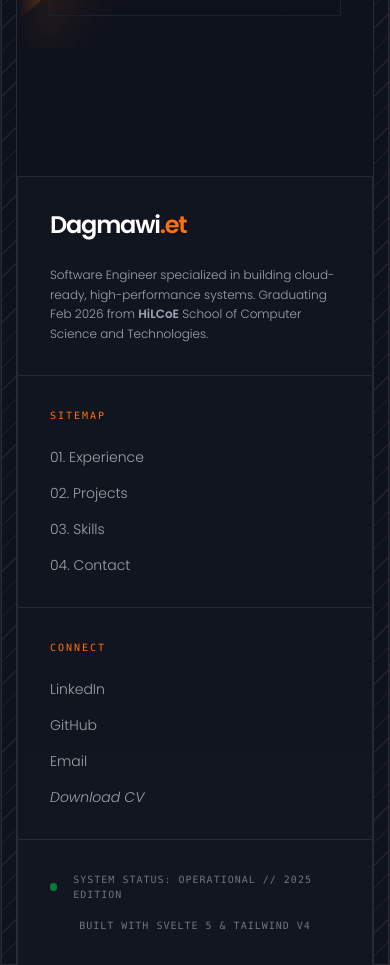
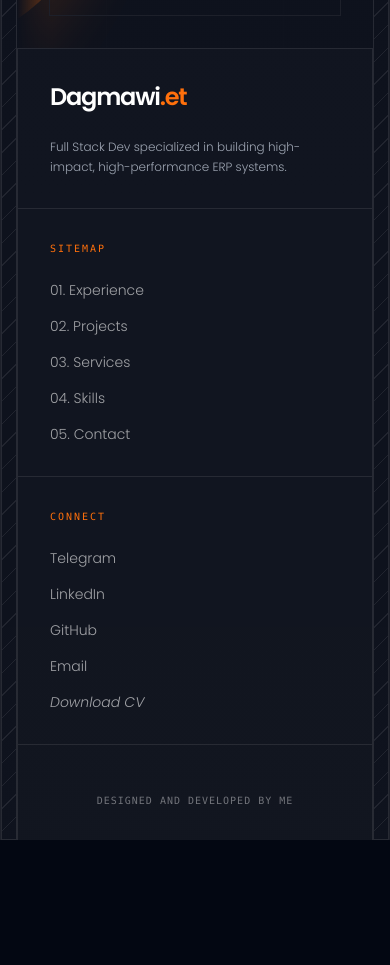
Before and after one commit to Dagin34/my-portfolio-v2, a SvelteKit app: page / in a window 390 px wide. Shown: the part 10000-10965 px from the top of the page. After the commit the page ends 10840 px from the top, so only its background shows below. Built offline with nearby package versions, Linux system fonts and the light colour scheme; some icons are missing.

Commit message:
Navigation and Footer

```diff
--- a/src/components/footer.svelte
+++ b/src/components/footer.svelte
@@ -1,9 +1,16 @@
-<footer class="mt-32 border-t border-border-color bg-white/1">
+<script>
+  import navLinks from "$lib/navigation";
+</script>
+
+<footer class=" border-t border-border-color bg-white/1">
   <div class="grid grid-cols-1 md:grid-cols-4 border-x border-border-color">
     <div
       class="p-8 md:p-12 border-b md:border-b-0 md:border-r border-border-color col-span-1 md:col-span-2"
     >
-      <a href="#home" class="text-2xl font-semibold tracking-tighter group flex">
+      <a
+        href="#home"
+        class="text-2xl font-semibold tracking-tighter group flex"
+      >
         <span class="group-hover:text-brand-primary transition-colors"
           >Dagmawi</span
         >
@@ -12,11 +19,11 @@
           >.et</span
         >
       </a>
-      <p class="mt-6 text-xs md:text-sm font-light text-gray-400 leading-relaxed max-w-sm">
-        Software Engineer specialized in building cloud-ready, high-performance
-        systems. Graduating Feb 2026 from <span class="font-semibold"
-          >HiLCoE</span
-        > School of Computer Science and Technologies.
+      <p
+        class="mt-6 text-xs md:text-sm font-light text-gray-400 leading-relaxed max-w-sm"
+      >
+        Full Stack Dev specialized in building high-impact, high-performance ERP
+        systems.
       </p>
     </div>
 
@@ -29,34 +36,15 @@
         Sitemap
       </h4>
       <ul class="space-y-4 text-sm font-light opacity-60">
-        <li>
-          <a
-            href="#experience"
-            class="hover:text-brand-primary hover:opacity-100 transition-all"
-            >01. Experience</a
-          >
-        </li>
-        <li>
-          <a
-            href="#projects"
-            class="hover:text-brand-primary hover:opacity-100 transition-all"
-            >02. Projects</a
-          >
-        </li>
-        <li>
-          <a
-            href="#skills"
-            class="hover:text-brand-primary hover:opacity-100 transition-all"
-            >03. Skills</a
-          >
-        </li>
-        <li>
-          <a
-            href="#contact"
-            class="hover:text-brand-primary hover:opacity-100 transition-all"
-            >04. Contact</a
-          >
-        </li>
+        {#each navLinks as navlink}
+          <li>
+            <a
+              href={navlink.href}
+              class="hover:text-brand-primary hover:opacity-100 transition-all"
+              >{navlink.id}. {navlink.label}</a
+            >
+          </li>
+        {/each}
       </ul>
     </div>
 
@@ -67,6 +55,14 @@
         Connect
       </h4>
       <ul class="space-y-4 text-sm font-light opacity-60">
+        <li>
+          <a
+            href="https://t.me/dagi_n34"
+            target="_blank"
+            class="hover:text-brand-primary hover:opacity-100 transition-all"
+            >Telegram</a
+          >
+        </li>
         <li>
           <a
             href="https://linkedin.com/in/dagin34"
@@ -104,17 +100,10 @@
   <div
     class="flex flex-col md:flex-row justify-between items-center p-8 border-t border-x border-border-color"
   >
-    <div class="flex items-center gap-4">
-      <div class="h-2 w-2 rounded-full bg-green-500 animate-pulse"></div>
-      <p class="text-[10px] font-mono opacity-40 uppercase tracking-widest">
-        System Status: Operational // 2025 Edition
-      </p>
-    </div>
-
     <p
       class="mt-4 md:mt-0 text-[10px] font-mono opacity-40 uppercase tracking-widest"
     >
-      Built with Svelte 5 & Tailwind v4
+      Designed and Developed by Me
     </p>
   </div>
 </footer>
--- a/src/components/navbar.svelte
+++ b/src/components/navbar.svelte
@@ -1,16 +1,10 @@
 <script>
     import { onMount } from 'svelte';
+    import navLinks from '$lib/navigation';
 
     // Svelte 5 Runes for state management
     let scrolled = $state(false);
     let mobileMenuOpen = $state(false);
-
-    const navLinks = [
-        { id: '01', label: 'Experience', href: '/#experience' },
-        { id: '02', label: 'Projects', href: '/projects' },
-        { id: '03', label: 'Skills', href: '/#skills' },
-        { id: '04', label: 'Contact', href: '/#contact' }
-    ];
 
     onMount(() => {
         const handleScroll = () => {
@@ -46,9 +40,9 @@
                     <li>
                         <a
                             href={link.href}
-                            class="relative px-3 py-7 text-md font-medium transition-colors hover:text-brand-primary group"
+                            class="relative px-3 py-7 text-sm font-medium transition-colors hover:text-brand-primary group"
                         >
-                            <span class="text-[12px] font-mono opacity-50 mr-1">{link.id}.</span>
+                            <span class="text-[10px] font-mono opacity-50 mr-1">{link.id}.</span>
                             {link.label}
                             <span class="absolute bottom-0 left-0 w-0 h-px bg-brand-primary transition-all group-hover:w-full"></span>
                         </a>
--- /dev/null
+++ b/src/lib/navigation.ts
@@ -0,0 +1,15 @@
+export interface Navigation {
+    id: string;
+    label: string;
+    href: string;
+}
+
+const navLinks: Navigation[] = [
+    { id: "01", label: "Experience", href: "/#experience" },
+    { id: "02", label: "Projects", href: "/projects" },
+    { id: "03", label: "Services", href: "/#services" },
+    { id: "04", label: "Skills", href: "/#skills" },
+    { id: "05", label: "Contact", href: "/#contact" },
+];
+
+export default navLinks;
```
